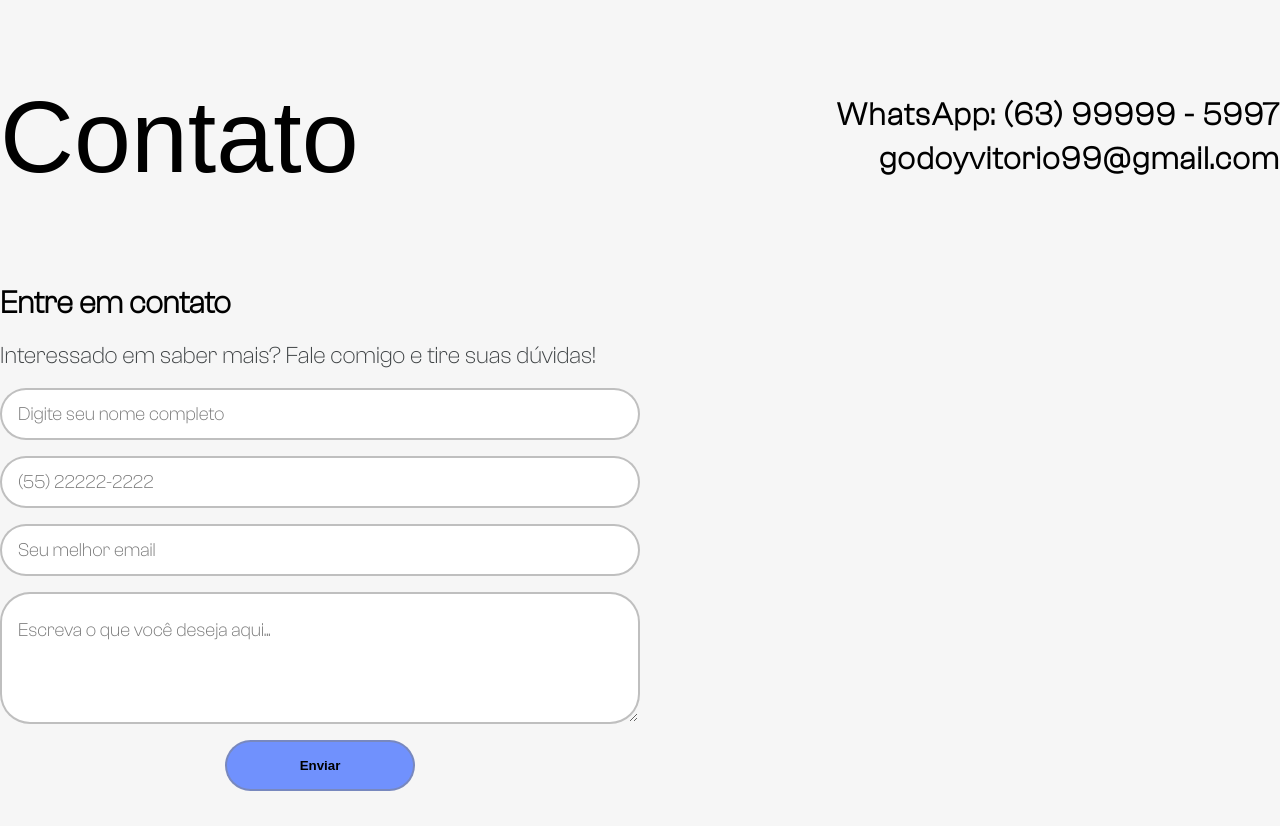
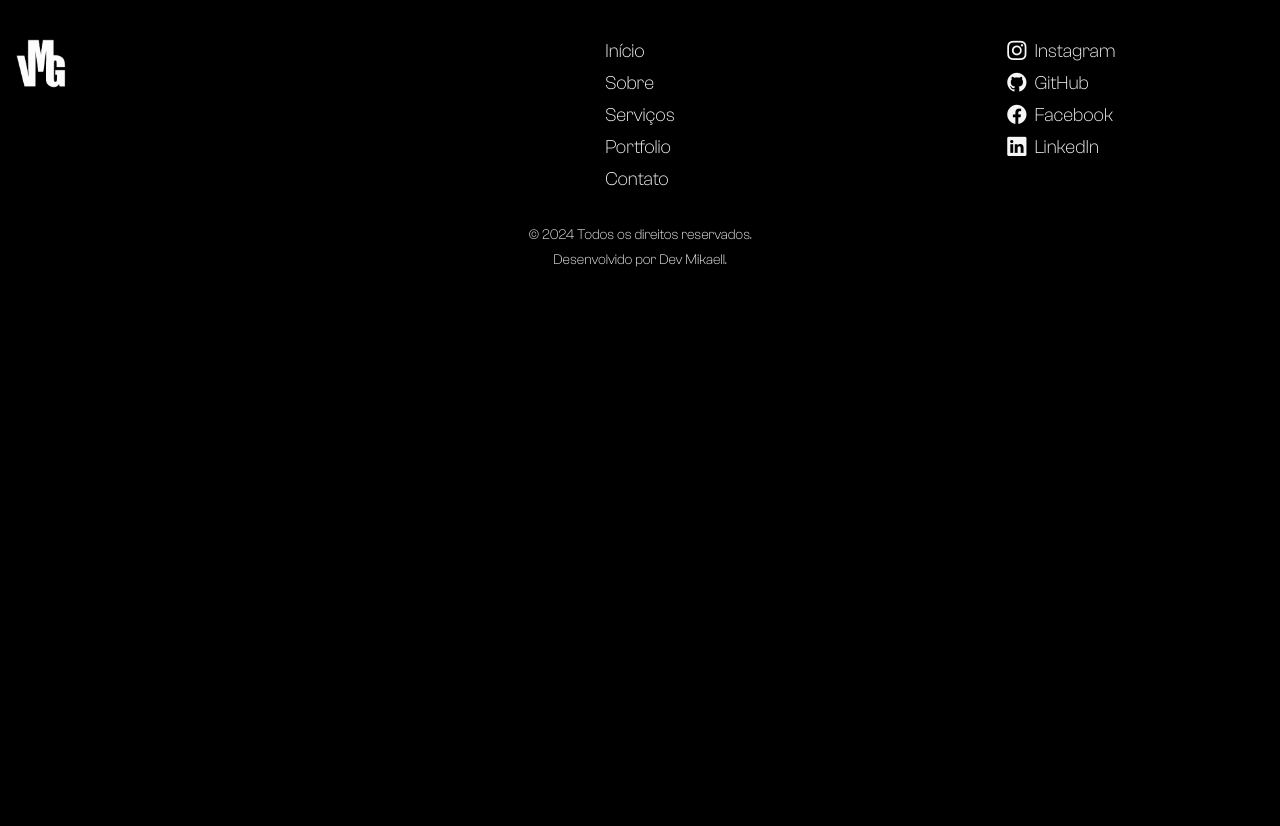
Before and after one commit to PyGodoy/portfolio, a plain HTML site: page index.html in a window 1280 px wide. Shown: the part 6200-7026 px from the top of the page. After the commit the page ends 6520 px from the top, so only its background shows below. Drawn offline with nearby package versions, Linux system fonts and the light colour scheme; a web font is replaced by a local one.

Commit message:
remoção contato

```diff
--- a/index.html
+++ b/index.html
@@ -286,37 +286,6 @@
         </section>
         <!--Fim Portfolio-->
 
-        <!--Contato-->
-        <section id="contato" class="contato">
-            <div class="container-contato" data-aos="fade-up" data-aos-duration="1000">
-                <div class="headline-contato" data-aos="fade-up" data-aos-delay="200">
-                    <div class="titulo-contato">
-                        <h1>Contato</h1>
-                    </div>
-                    <div class="descricao-contato">
-                        <ul class="lista-contato">
-                            <li><a href="https://wa.me/+5563999995997">WhatsApp: (63) 99999 - 5997</a></li>
-                            <li><a href="#">godoyvitorio99@gmail.com</a></li>
-                        </ul>
-                    </div>
-                </div>
-                <div class="conteudo-contato" data-aos="fade-up" data-aos-delay="400">
-                    <div class="formulario-contato">
-                        <h2>Entre em contato</h2>
-                        <p>Interessado em saber mais? Fale comigo e tire suas dúvidas!</p>
-                        <form class="form">
-                            <input type="text" placeholder="Digite seu nome completo">
-                            <input type="phone" placeholder="(55) 22222-2222">
-                            <input type="email" placeholder="Seu melhor email">
-                            <textarea name="mensagem" id="mensagem" placeholder="Escreva o que você deseja aqui..."></textarea>
-                            <button class="btn">Enviar</button>
-                        </form>
-                    </div>
-                </div>
-            </div>
-        </section>
-        <!--Fim Contato-->
-
         <!--Footer-->
         <footer class="footer" id="footer">
             <div class="container-footer">
```
